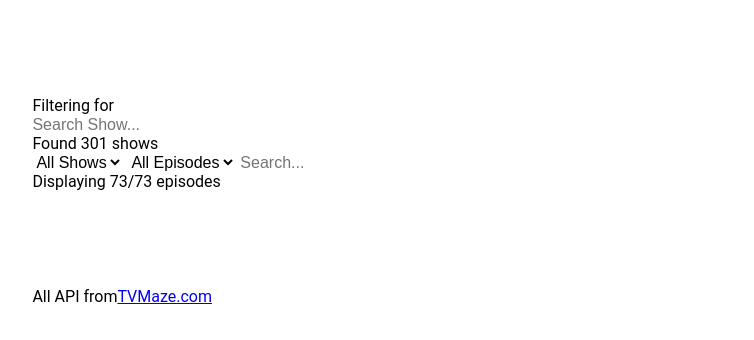
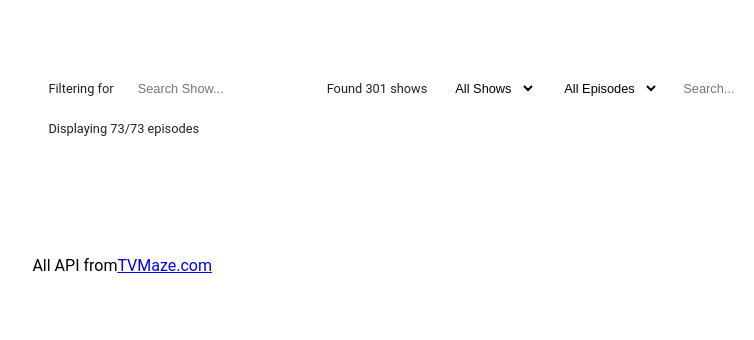
Before and after one commit to s-shah-coder/tv-show-dom-project, a plain HTML site: page index.html in a window 1280 px wide. Shown: the whole page, without its empty margins (134-888 px from the left). Drawn offline with Linux system fonts and the light colour scheme.

Commit message:
input css

```diff
--- a/style.css
+++ b/style.css
@@ -31,3 +31,32 @@ body {
 .container > * {
   padding-top: 3rem;
 }
+
+/* Input Section */
+.input-section {
+  grid-column: 1/4;
+  background-color: var(--grey1);
+  box-shadow: -1px -1px 1px var(--white-shadow), 1px 1px 1px 1px black;
+  font-size: 0.8rem;
+  padding: 1rem;
+  display: flex;
+  flex-wrap: wrap;
+}
+
+.input-section * {
+  margin: 0.5rem 0;
+}
+
+.input {
+  background-color: var(--white);
+  padding: 0.5rem;
+  margin-right: 1rem;
+}
+
+.div-text {
+  margin-right: 1rem;
+  display: flex;
+  justify-content: center;
+  align-items: center;
+  opacity: 0.87;
+}
```
